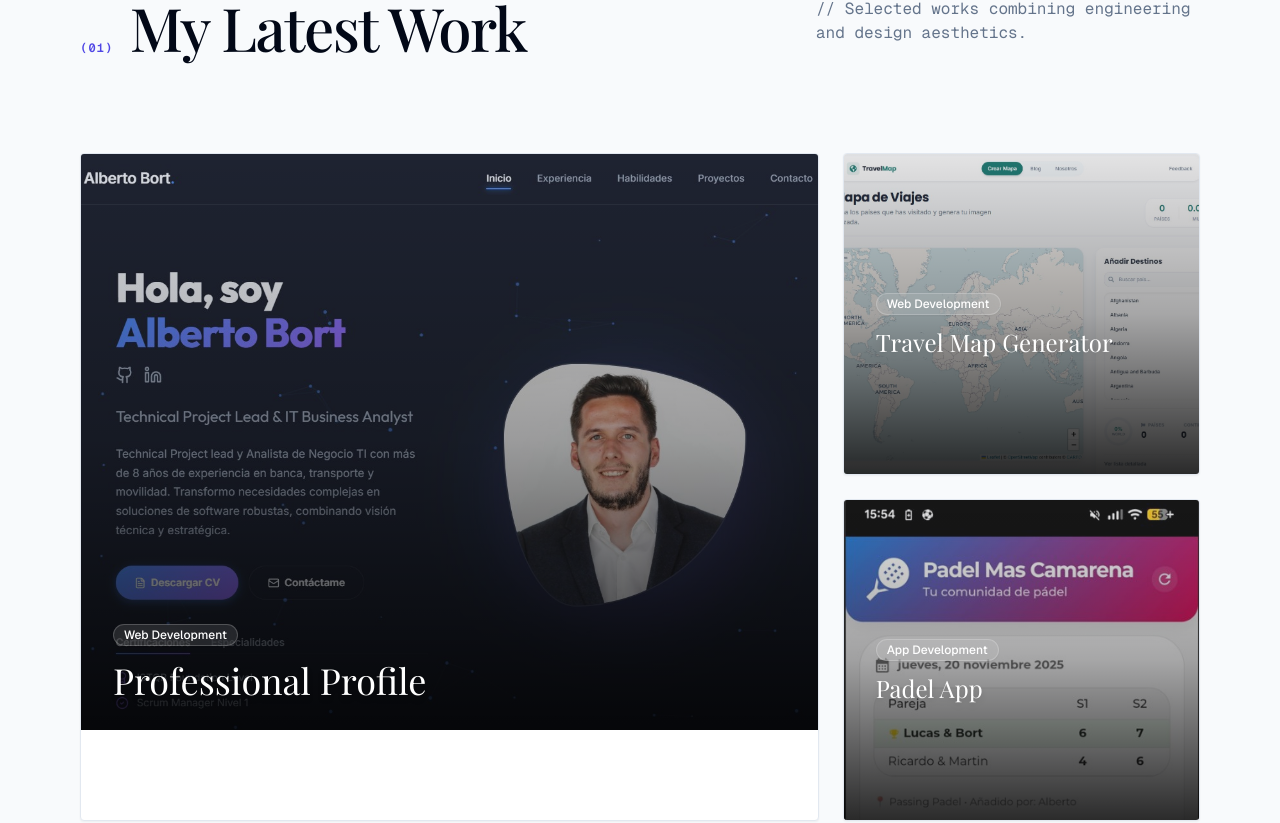
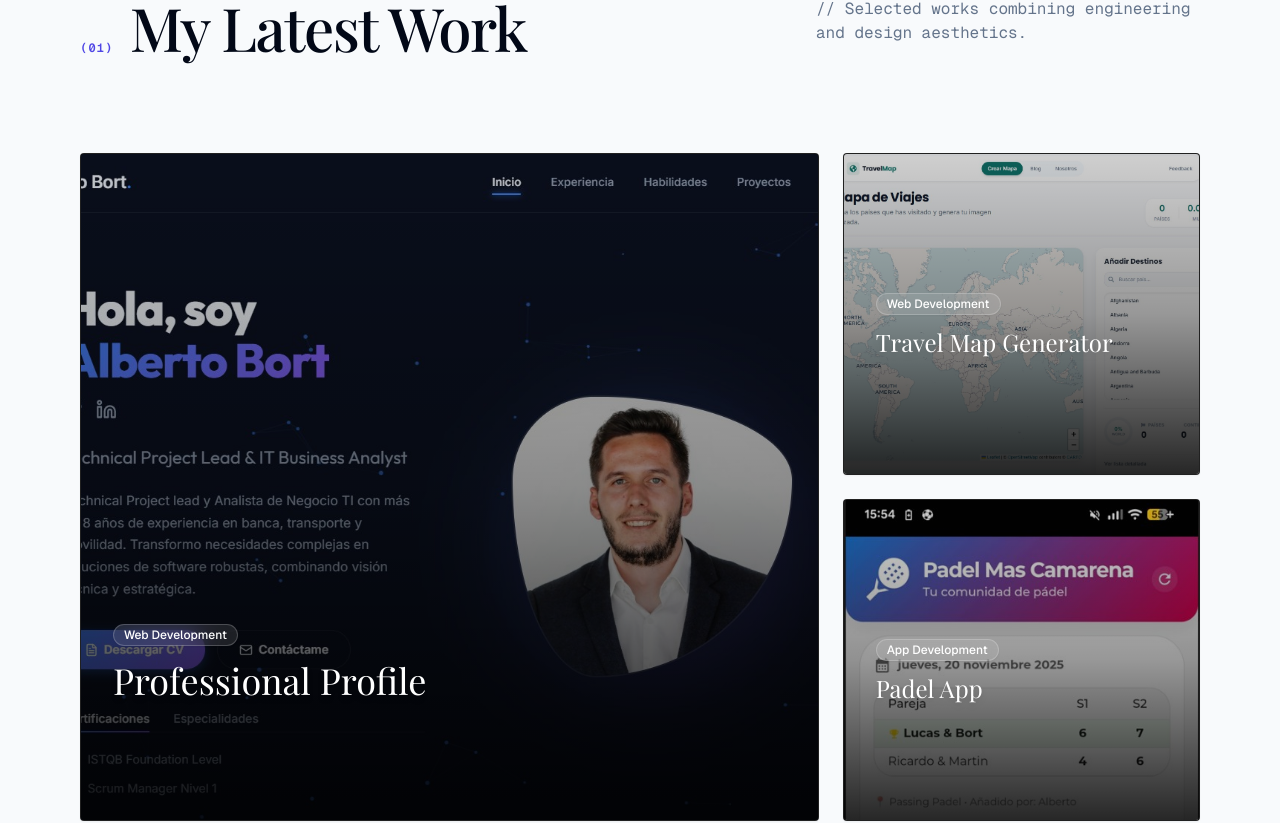
Before and after one commit to albope/professional-portfolio, a Next.js app: page /en in a window 1280 px wide. Shown: the part 905-1728 px from the top of the page. Built offline with nearby package versions, Linux system fonts and the light colour scheme; a web font is replaced by a local one.

Commit message:
Mejoras 4

```diff
--- a/src/app/[lang]/page.tsx
+++ b/src/app/[lang]/page.tsx
@@ -97,8 +97,6 @@ export default function PortfolioPage({ params: { lang } }: { params: { lang: st
 
   if (!dict) return <div className="min-h-screen bg-background" />;
 
-  // TRADUCCIÓN MANUAL PARA EL SUBTÍTULO DE PROYECTOS
-  // (Esto cubre la frase que no estaba en el JSON)
   const projectsSubtitle = lang === 'es'
     ? "Selección de proyectos que combinan ingeniería y diseño."
     : "Selected works combining engineering and design aesthetics.";
@@ -121,7 +119,7 @@ export default function PortfolioPage({ params: { lang } }: { params: { lang: st
       {/* Fondo Base Semántico */}
       <div className="fixed inset-0 w-full h-full bg-background z-0 pointer-events-none transition-colors duration-500" />
 
-      {/* Texture Overlay (Visible en ambos modos con opacidad ajustada) */}
+      {/* Texture Overlay */}
       <div className="fixed inset-0 bg-[url('https://grainy-gradients.vercel.app/noise.svg')] opacity-[0.05] dark:opacity-[0.08] pointer-events-none mix-blend-overlay z-0 animate-pulse" />
 
       {/* Contenido Principal */}
@@ -178,7 +176,7 @@ export default function PortfolioPage({ params: { lang } }: { params: { lang: st
 
         {/* PROYECTOS */}
         <section id="projects">
-          {/* Subtítulo dinámico usando la variable projectsSubtitle */}
+          {/* Subtítulo dinámico */}
           <SectionTitle number="01" subtitle={projectsSubtitle}>
             {dict.sections.latest_work}
           </SectionTitle>
@@ -191,11 +189,13 @@ export default function PortfolioPage({ params: { lang } }: { params: { lang: st
                 whileInView={{ opacity: 1, y: 0 }}
                 viewport={{ once: true }}
                 transition={{ delay: index * 0.1, duration: 0.6 }}
-                // Fondo de tarjeta adaptativo: Blanco en Light, Negro en Dark
-                className={`group relative overflow-hidden rounded-sm border border-slate-200 dark:border-white/10 bg-white dark:bg-[#080808] hover:border-indigo-500/30 transition-all duration-500 flex flex-col shadow-sm dark:shadow-none ${index === 0 ? 'lg:col-span-2 lg:row-span-2' : ''}`}
+                // CORRECCIÓN 1: Fondo SIEMPRE negro (#080808) para las tarjetas de proyecto.
+                // Esto evita que si la imagen no cubre todo, se vea un fondo blanco (la "caja blanca").
+                className={`group relative overflow-hidden rounded-sm border border-white/10 bg-[#080808] hover:border-indigo-500/30 transition-all duration-500 flex flex-col shadow-sm ${index === 0 ? 'lg:col-span-2 lg:row-span-2' : ''}`}
               >
                 {/* Imagen */}
-                <div className={`relative w-full overflow-hidden bg-slate-100 dark:bg-[#111] ${index === 0 ? 'h-96 lg:h-[36rem]' : 'h-80'}`}>
+                {/* CORRECCIÓN 2: 'h-full' para la imagen grande en desktop. Esto asegura que cubra todo el span de filas. */}
+                <div className={`relative w-full overflow-hidden bg-[#111] ${index === 0 ? 'h-96 lg:h-full' : 'h-80'}`}>
                    <Image
                       src={resolveImagePath(project.imageSrc)}
                       alt={project.title}
@@ -203,10 +203,8 @@ export default function PortfolioPage({ params: { lang } }: { params: { lang: st
                       className="object-cover transition-transform duration-700 group-hover:scale-105 opacity-90"
                    />
 
-                   {/* Capa de contraste CRÍTICA: Mantenemos el gradiente oscuro para que el texto blanco sea legible */}
-                   {/* Capa base suave para unificar tonos */}
+                   {/* Capas de contraste */}
                    <div className="absolute inset-0 bg-black/10 transition-colors duration-500" />
-                   {/* Gradiente inferior fuerte */}
                    <div className="absolute inset-0 bg-gradient-to-t from-black/90 via-black/30 to-transparent opacity-90" />
                 </div>
 
@@ -230,7 +228,6 @@ export default function PortfolioPage({ params: { lang } }: { params: { lang: st
                       </div>
                     </div>
 
-                    {/* Texto blanco SIEMPRE porque está sobre la imagen oscurecida */}
                     <h3 className={`font-serif text-white mb-2 leading-tight drop-shadow-md ${index === 0 ? 'text-4xl' : 'text-2xl'}`}>
                       {project.title}
                     </h3>
```
